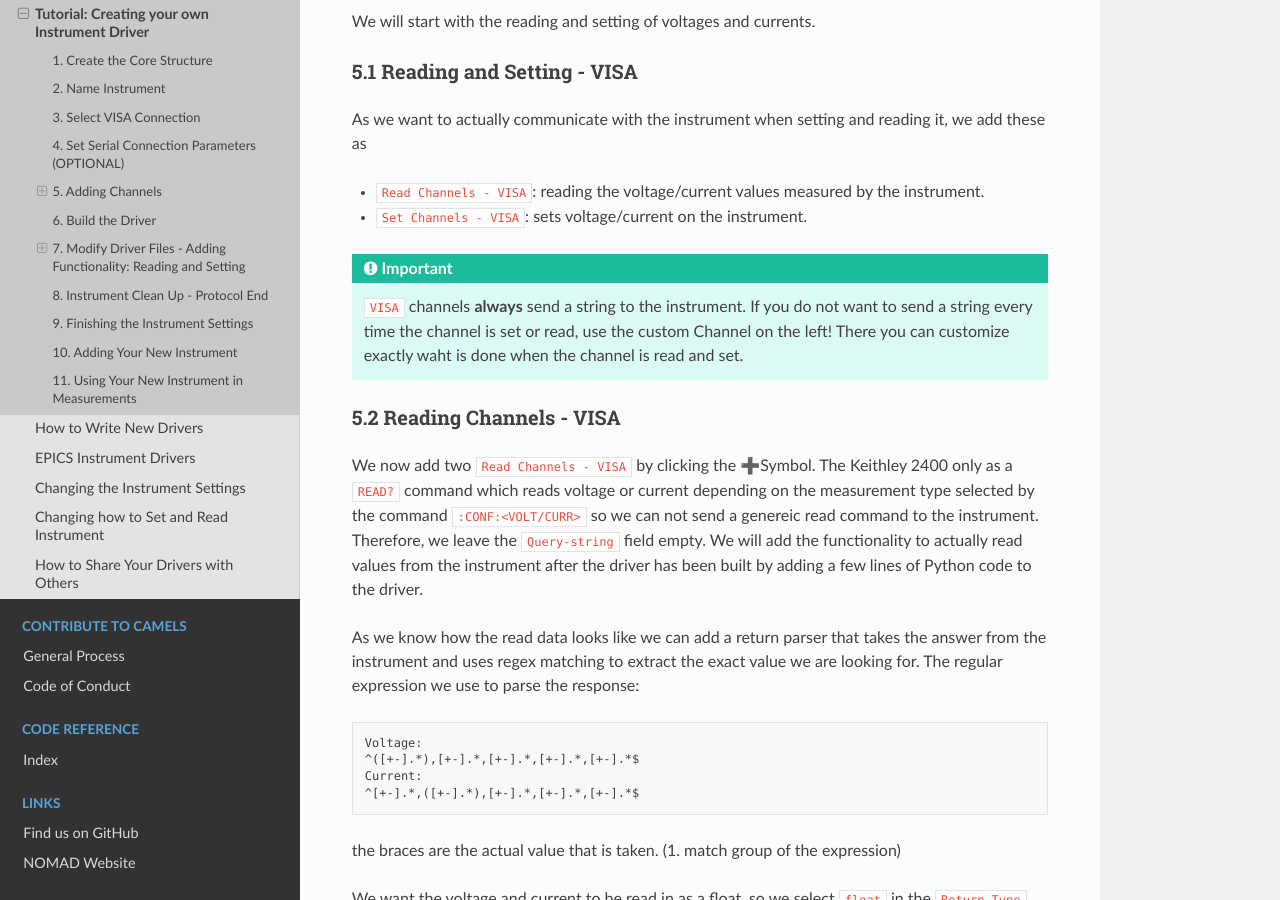
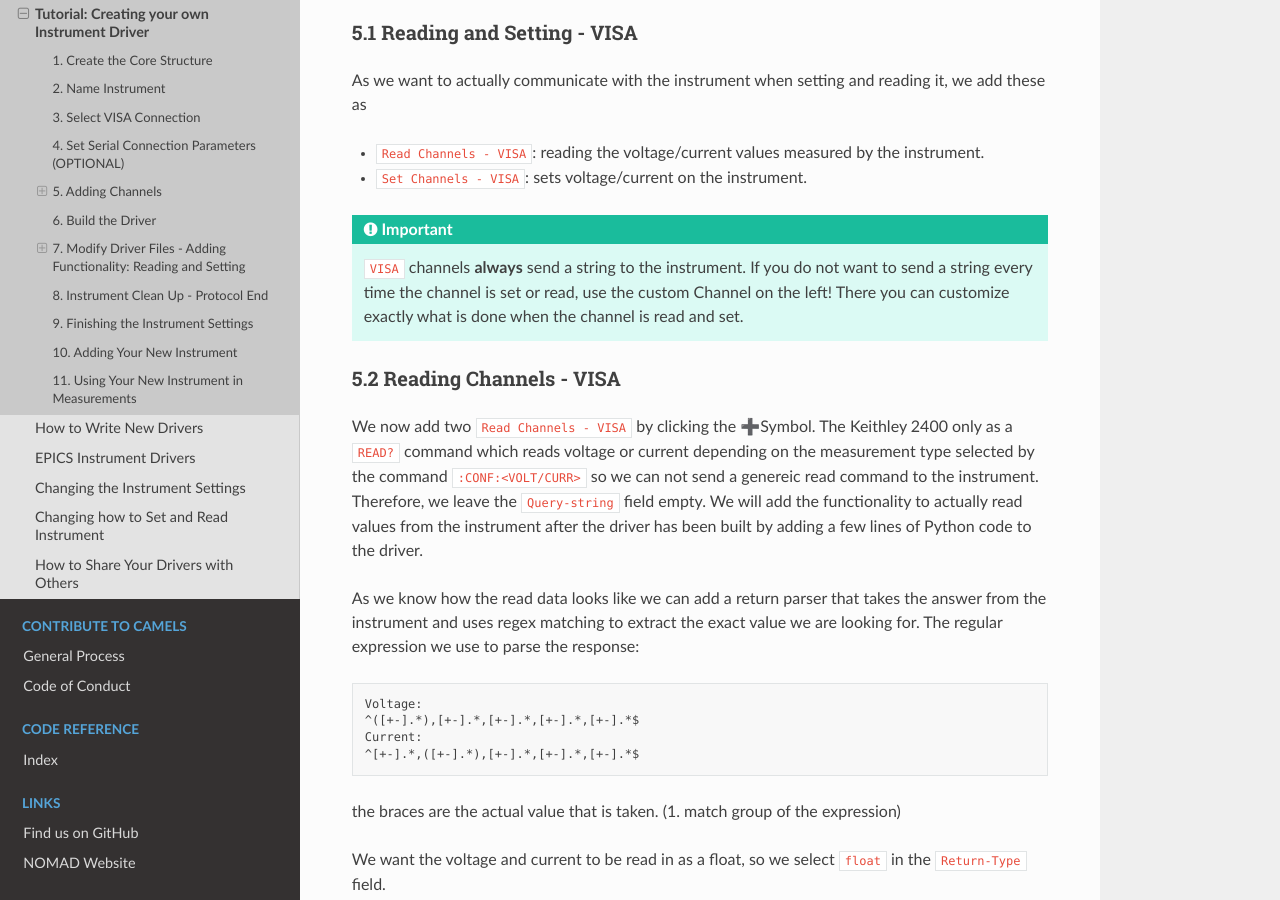
Before and after one commit to FAU-LAP/NOMAD-CAMELS, a Sphinx documentation site: the page built from docs/source/doc/programmers_guide/drivers/drivers_tutorial.md, in a window 1280 px wide and 900 px high, scrolled down 2407 px. Built offline with Sphinx 7.4.7 and the Read the Docs theme 2.0.0, drawn with Linux system fonts in a browser that asks for light colours; pages that are not in the unit, such as notebooks, are missing from menus; part of the change alters nothing that is shown; some of the changed text lies outside the part shown.

````diff
--- a/docs/source/doc/programmers_guide/drivers/drivers_tutorial.md
+++ b/docs/source/doc/programmers_guide/drivers/drivers_tutorial.md
@@ -9,7 +9,7 @@ The instrument is connected to our computer via serial connection (RS232, GPIB,
 
 To create the core structure use the _driver builder_. Open `CAMELS` and navigate to `Tools > Driver builder`.
 
-![img_1.png](images/img_1.png)
+![Alt text](images/image_driver_builder.png)
 
 ## 2. Name Instrument
 
@@ -27,7 +27,7 @@ Check or uncheck the `VISA connection` box accordingly.
 
 As our Keithley instrument is connected using a GPIB-USB adapter we check the `VISA connection` box.
 
-The driver builder sohuld now look like this
+The driver builder should now look like this
 
 ![img_2.png](images/img_2.png)
 
@@ -56,7 +56,7 @@ As we want to actually communicate with the instrument when setting and reading
 - `Set Channels - VISA`: sets voltage/current on the instrument.
 
 ```{important}
-`VISA` channels **always** send a string to the instrument. If you do not want to send a string every time the channel is set or read, use the custom Channel on the left! There you can customize exactly waht is done when the channel is read and set.
+`VISA` channels **always** send a string to the instrument. If you do not want to send a string every time the channel is set or read, use the custom Channel on the left! There you can customize exactly what is done when the channel is read and set.
 ```
 
 ### 5.2 Reading Channels - VISA
````
Also changed, not shown: docs/source/doc/programmers_guide/drivers/images/image_driver_builder.png (added).
